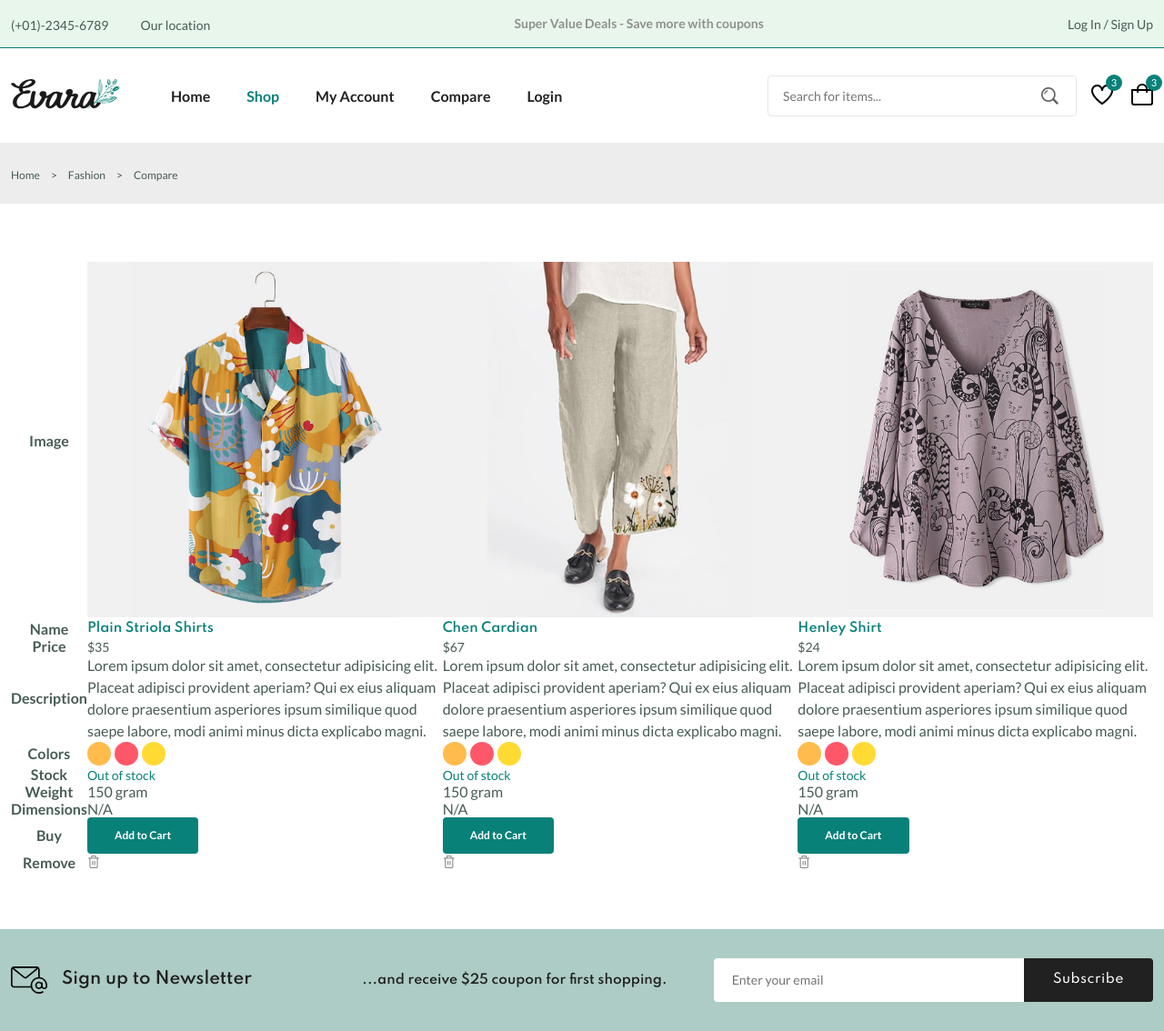
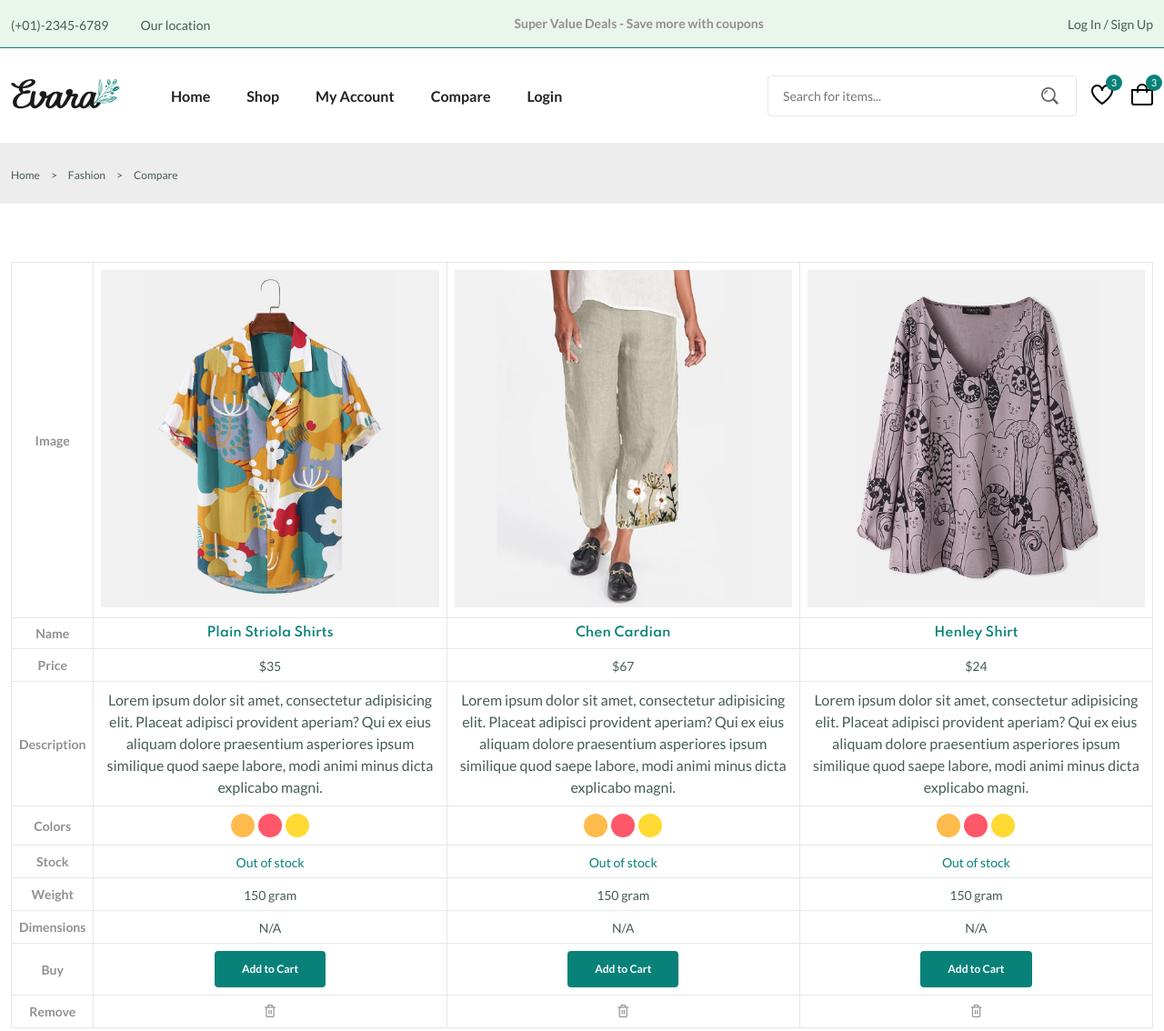
Before and after one commit to ink1982/evara, a plain HTML site: page compare.html in a window 1280 px wide. Shown: the top 1134 px of the page at 91% size. Drawn offline with nearby package versions, Linux system fonts and the light colour scheme.

Commit message:
fixed compare

```diff
--- a/assets/css/styles.css
+++ b/assets/css/styles.css
@@ -1425,6 +1425,29 @@ table {
 }
 
 /*=============== COMPARE ===============*/
+.compare__table tr th,
+.compare__table tr td {
+	padding: 0.5rem;
+	border: 1px solid var(--border-color-alt);
+}
+
+.compare__table tr th {
+	color: var(--text-color-light);
+	font-size: var(--small-font-size);
+}
+
+.compare__table tr td {
+	text-align: center;
+}
+
+.compare__colors {
+	justify-content: center;
+}
+
+.table__weight,
+.table__dimension {
+	font-size: var(--small-font-size);
+}
 
 /*=============== LOGIN & REGISTER ===============*/
 .login-register__container {
--- a/compare.html
+++ b/compare.html
@@ -42,7 +42,7 @@
 							<a class="nav__link" href="index.html">Home</a>
 						</li>
 						<li class="nav__item">
-							<a class="nav__link active-link" href="shop.html">Shop</a>
+							<a class="nav__link" href="shop.html">Shop</a>
 						</li>
 						<li class="nav__item">
 							<a class="nav__link" href="accounts.html">My Account</a>
```
